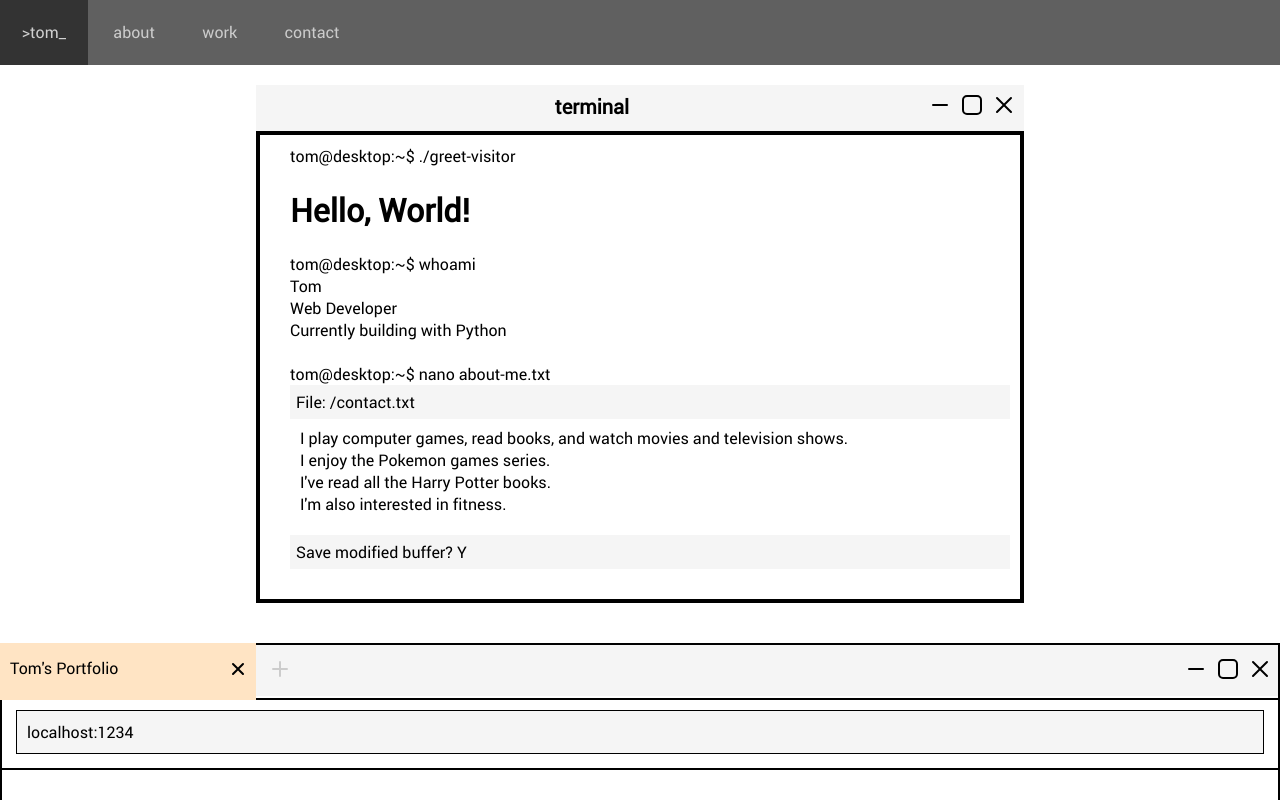
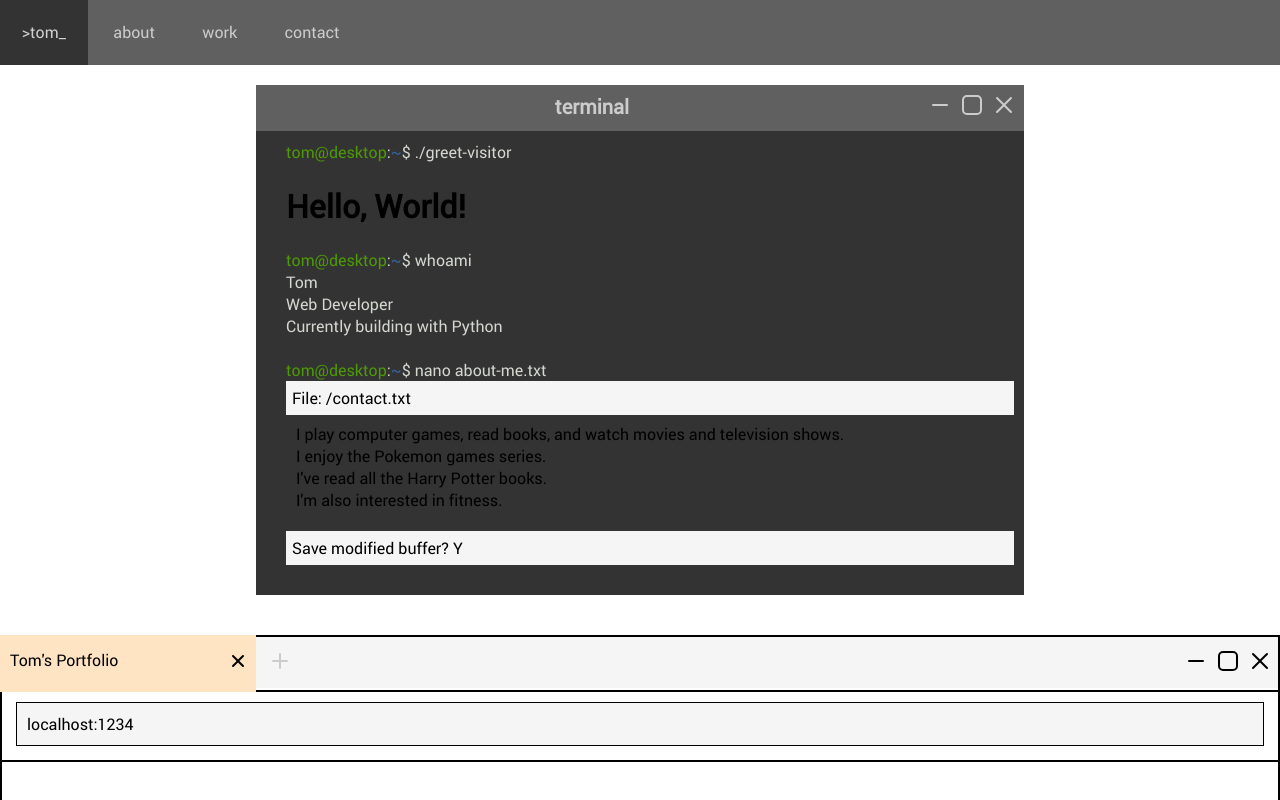
Before and after one commit to kormin/react-portfolio, a React (Create React App) app: page / in a window 1280 px wide. Shown: the top 800 px of the page. Built offline with nearby package versions, Linux system fonts and the light colour scheme.

Commit message:
add terminal styles

```diff
--- a/src/components/About.js
+++ b/src/components/About.js
@@ -4,7 +4,10 @@ class About extends Component {
   render() {
     return (
       <div className="nano">
-        tom@desktop:~$ nano about-me.txt
+        <span className="terminal-user">tom@desktop</span>
+        <span className="terminal-command">:</span>
+        <span className="terminal-directory">~</span>
+        <span className="terminal-command">$ nano about-me.txt</span>
         <div className="nano-titlebar">
           File: /contact.txt
         </div>
--- a/src/components/Home.js
+++ b/src/components/Home.js
@@ -15,9 +15,16 @@ class Home extends Component {
             <TitlebarOptions />
           </div>
           <div className="terminal-content">
-            tom@desktop:~$ ./greet-visitor
+            <span className="terminal-user">tom@desktop</span>
+            <span className="terminal-command">:</span>
+            <span className="terminal-directory">~</span>
+            <span className="terminal-command">$ ./greet-visitor</span>
             <h1>Hello, World!</h1>
-            tom@desktop:~$ whoami
+
+            <span className="terminal-user">tom@desktop</span>
+            <span className="terminal-command">:</span>
+            <span className="terminal-directory">~</span>
+            <span className="terminal-command">$ whoami
             <br />
             Tom
             <br />
@@ -25,6 +32,8 @@ class Home extends Component {
             <br />
             Currently building with Python
             <br /><br />
+            </span>
+
             <About />
           </div>
         </div>
--- a/src/main.css
+++ b/src/main.css
@@ -47,7 +47,8 @@ ul.taskbar > li > a:hover {
 /* Terminal */
 .terminal-titlebar {
   text-align: center;
-  background-color: #f5f5f5;
+  background-color: #606060;
+  color: #cccccc;
   padding: 8px;
   height: 30px;
 }
@@ -57,8 +58,20 @@ ul.taskbar > li > a:hover {
 }
 
 .terminal-content {
-  border: 4px solid #000000;
+  background-color: #333333;
   padding: 8px 10px 20px 10px;
+}
+
+.terminal-user {
+  color: #4E9A06;
+}
+
+.terminal-directory {
+  color: #3465A4;
+}
+
+.terminal-command {
+  color: #D3D7CF;
 }
 
 .nano-titlebar {
```
